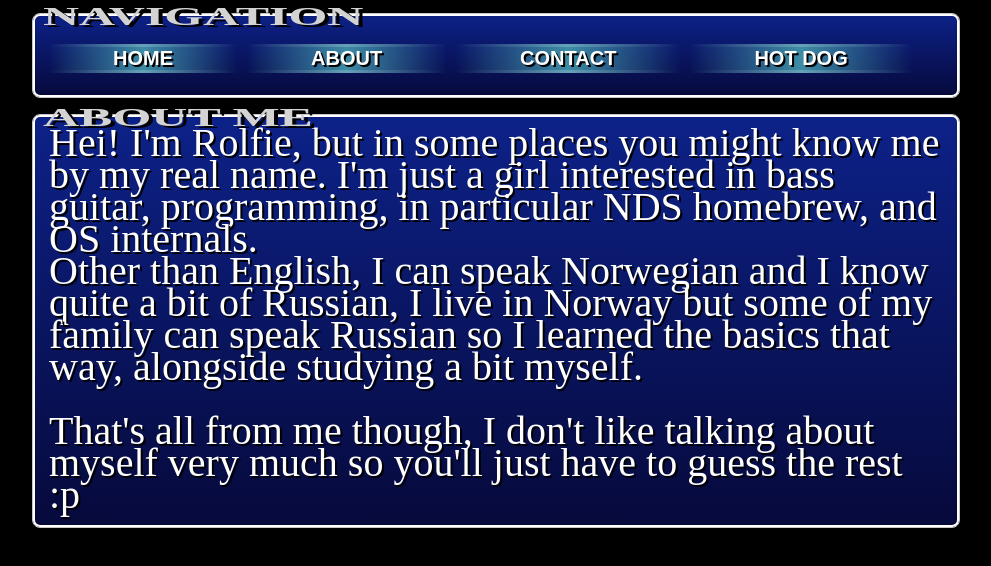
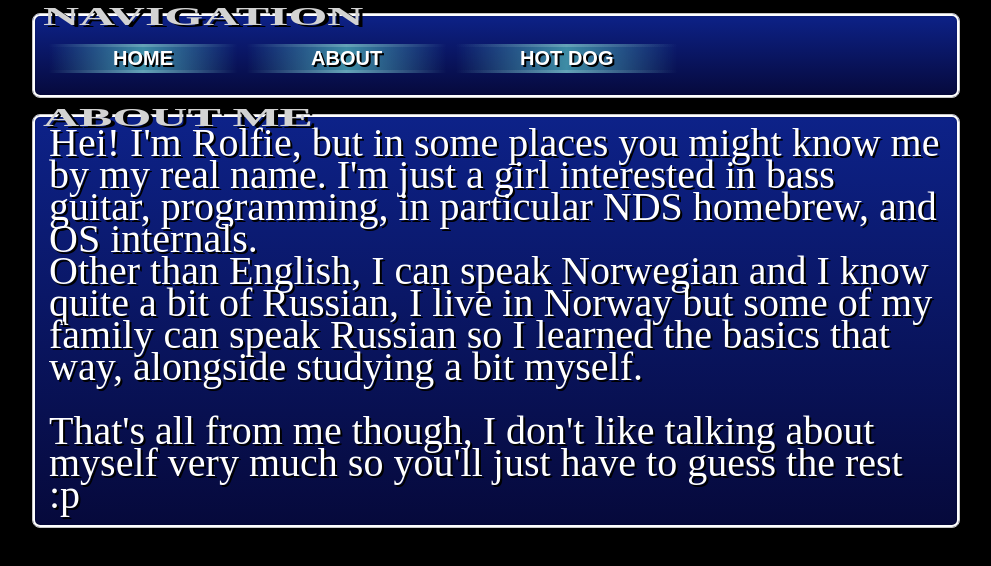
Before and after one commit to rolfiee/rolfiee.github.io, a plain HTML site: page pages/about.html in a window 1280 px wide. Shown: the part 182-748 px from the top of the page, without its empty margins (144-1135 px from the left). Drawn offline with Linux system fonts and the light colour scheme; a web font is replaced by a local one.

Commit message:
Alas, it deployed, but I forgot one more thing

```diff
--- a/pages/about.html
+++ b/pages/about.html
@@ -137,9 +137,6 @@
         <a href="about.html">
           <button type="button" style="margin-bottom: .4em" class="btn primary">About</button>
         </a>
-        <a href="contact.html">
-            <button type="button" style="margin-bottom: .4em" class="btn primary">Contact</button>
-          </a>
           <a href="hotdog.html">
             <button type="button" style="margin-bottom: .4em" class="btn primary">Hot Dog</button>
           </a>
```
Also changed, not shown: pages/hotdog.html (+0 -3 lines).
